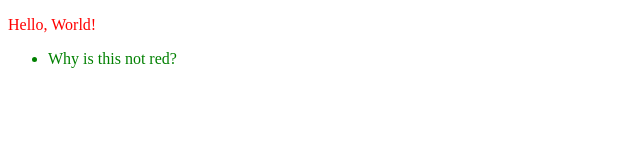
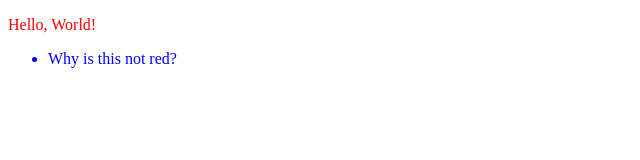
Before and after one commit to tyrichardson/getting-started, a plain HTML site: page index.html in a window 1280 px wide. Shown: the whole page, without its empty margins (0-640 px from the left). Drawn offline with Linux system fonts and the light colour scheme.

Commit message:
change green to blue

```diff
--- a/style.css
+++ b/style.css
@@ -2,4 +2,4 @@ p {
   color:red;
 }
 
-li {color:green;}
+li {color:blue;}
```
